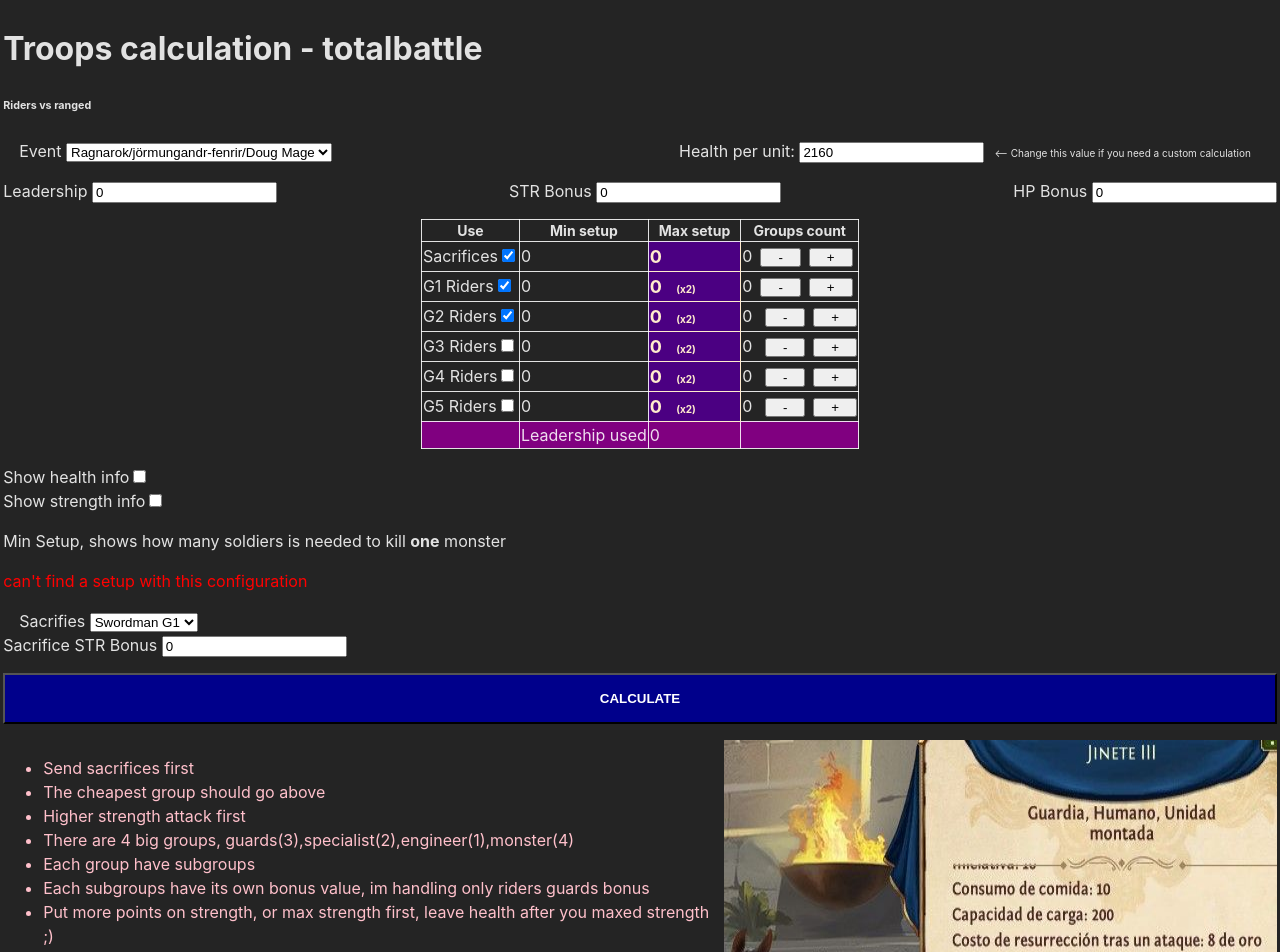
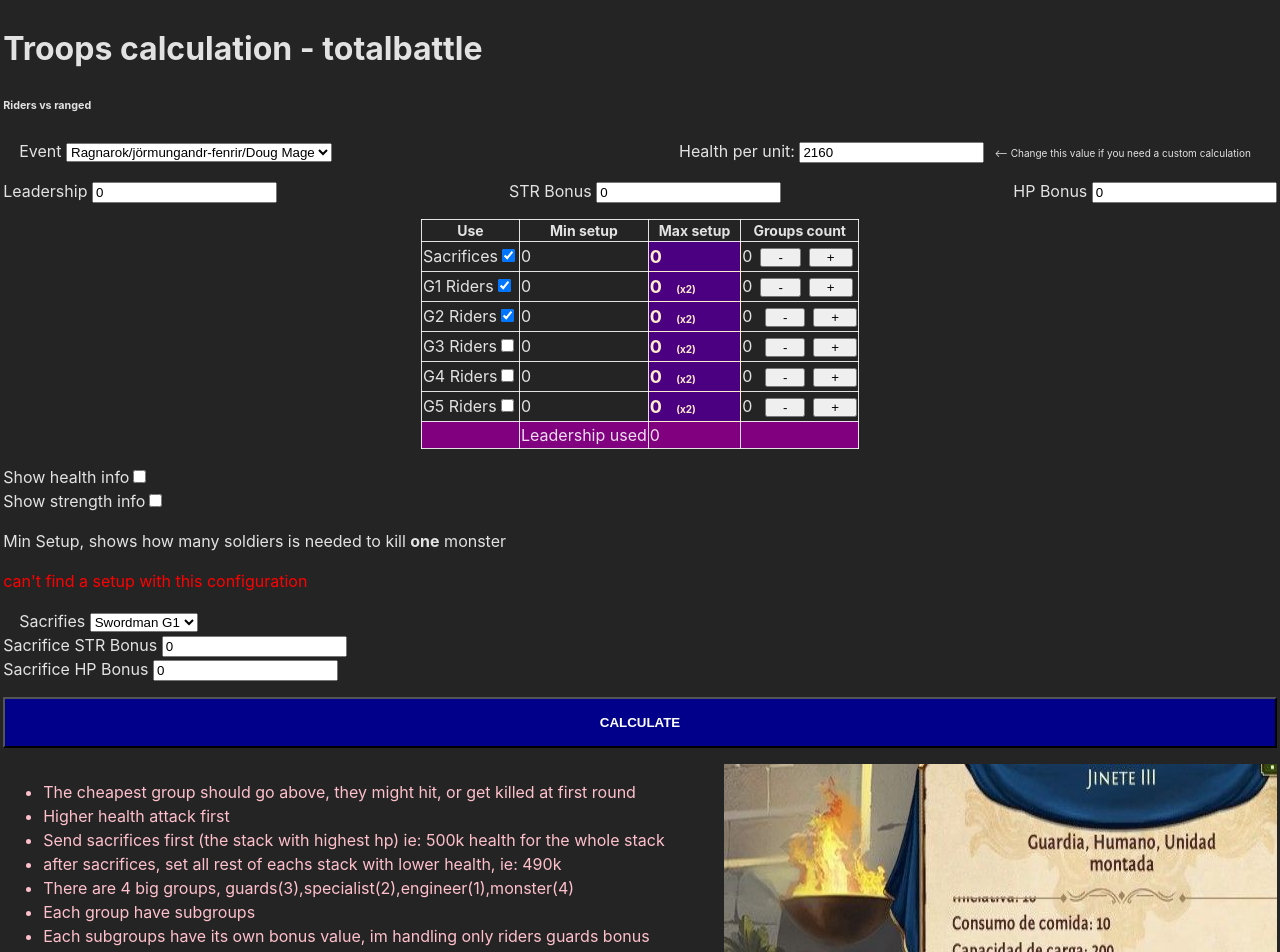
Before and after one commit to moigithub/totalbattlecaballitos, a React (Vite) app: page / in a window 1280 px wide. Shown: the top 952 px of the page. Built offline with nearby package versions, Linux system fonts and the light colour scheme.

Commit message:
add sacrifice hp bonus, edit notes

```diff
--- a/src/App.tsx
+++ b/src/App.tsx
@@ -24,11 +24,14 @@ const doomsdaySupervisor = {
 
 function App() {
   const bonusHP = useGuardsStore(state => state.bonusHP)
+  const setBonusHP = useGuardsStore(state => state.setBonusHP)
   const bonusSTR = useGuardsStore(state => state.bonusSTR)
-  const setBonusHP = useGuardsStore(state => state.setBonusHP)
   const setBonusSTR = useGuardsStore(state => state.setBonusSTR)
   const setSacrificeBonusSTR = useGuardsStore(state => state.setSacrificeBonusSTR)
   const sacrificeBonusSTR = useGuardsStore(state => state.sacrificeBonusSTR)
+  const setSacrificeBonusHP = useGuardsStore(state => state.setSacrificeBonusHP)
+  const sacrificeBonusHP = useGuardsStore(state => state.sacrificeBonusHP)
+
   const leadership = useGuardsStore(state => state.leadership)
   const setLeadership = useGuardsStore(state => state.setLeadership)
   const mobHealth = useGuardsStore(state => state.mobHealth)
@@ -87,8 +90,8 @@ function App() {
 
   useEffect(() => {
     setSacrifice({ str: sacrificeBase.BASESTR + (sacrificeBonusSTR * sacrificeBase.BASESTR) / 100 })
-    setSacrifice({ hp: sacrificeBase.BASEHP /*+ (sacrificeBonusHP * sacrificeBase.BASEHP) / 100*/ })
-  }, [sacrificeBase.BASESTR, sacrificeBase.BASEHP, sacrificeBonusSTR])
+    setSacrifice({ hp: sacrificeBase.BASEHP + (sacrificeBonusHP * sacrificeBase.BASEHP) / 100 })
+  }, [sacrificeBase.BASESTR, sacrificeBase.BASEHP, sacrificeBonusSTR, sacrificeBonusHP])
 
   const calculateStr = (bonusSTR: number) => {
     // calculate hp and str with bonus, for GUARDIANS/EJERCITO (spearman, archer, rider)
@@ -173,6 +176,12 @@ function App() {
     setSacrificeBonusSTR(value)
   }
 
+  const setAndSaveSacrificeBonusHp = (e: React.ChangeEvent<HTMLInputElement>) => {
+    const value = parseFloat(e.target.value)
+
+    setSacrificeBonusHP(value)
+  }
+
   const setAndSaveBonusStr = (e: React.ChangeEvent<HTMLInputElement>) => {
     const value = parseFloat(e.target.value)
 
@@ -214,27 +223,21 @@ function App() {
     let finalG4TroopsCount = 0
     let finalG5TroopsCount = 0
 
+    /*
+    el sacrificio debe tener mas "vida grupal" que todos, para que vaya primero
+     el resto puede tener cualquier valor siempre y cuando sea menor
+            */
+
+    let factor = 0
+    let maxLoop = 1000
+
     let sacrificeTroopsCount = 0
     let g1TroopsCount = 0
     let g2TroopsCount = 0
     let g3TroopsCount = 0
     let g4TroopsCount = 0
     let g5TroopsCount = 0
-
     /*
-             ¿que pasa si mando varios stacks, g1,g2,g3?
-             el sacrificio solo debe ser igual al mayor de todos
-             G1 es el mas tropas tiene
-            */
-    // debe tener mas fuerza que el grupo anterior, para que ataque primero
-    // no importa si completa un grupo para matar 1,
-    // calcular el monto minimo mayor al grupo anterior en fuerza
-
-    // calcular el factor/numero pa q al multiplicar se consuma el total leadership
-
-    let factor = 0
-    let maxLoop = 1000
-
     let g1Leadership = g1TroopsCount * rider1.LEADERSHIP
     let g2Leadership = g2TroopsCount * rider2.LEADERSHIP
     let g3Leadership = g3TroopsCount * rider3.LEADERSHIP
@@ -244,7 +247,13 @@ function App() {
 
     let totalLeadership =
       g1Leadership + g2Leadership + g3Leadership + g4Leadership + g5Leadership + sacrificeLeadership
-
+      */
+    let totalLeadership = 0
+    /**
+     * inicia con g5 troops,
+     * las siguientes tropas incrementa el "doble" (o un numero mayor)
+     * de esa forma tiene mas fuerza que el grupo anterior
+     */
     while (totalLeadership < leadership) {
       factor = factor + 1
       // calculate how many troops needed for each group to kill one mob,based on leadership
@@ -359,12 +368,12 @@ function App() {
         sacrificeTroopsCount = sacrificesNeededToKillOneMob * mult
       }
 
-      g1Leadership = g1TroopsCount * rider1.LEADERSHIP
-      g2Leadership = g2TroopsCount * rider2.LEADERSHIP
-      g3Leadership = g3TroopsCount * rider3.LEADERSHIP
-      g4Leadership = g4TroopsCount * rider4.LEADERSHIP
-      g5Leadership = g5TroopsCount * rider5.LEADERSHIP
-      sacrificeLeadership = sacrificeTroopsCount * sacrifice.LEADERSHIP
+      const g1Leadership = g1TroopsCount * rider1.LEADERSHIP
+      const g2Leadership = g2TroopsCount * rider2.LEADERSHIP
+      const g3Leadership = g3TroopsCount * rider3.LEADERSHIP
+      const g4Leadership = g4TroopsCount * rider4.LEADERSHIP
+      const g5Leadership = g5TroopsCount * rider5.LEADERSHIP
+      const sacrificeLeadership = sacrificeTroopsCount * sacrifice.LEADERSHIP
 
       totalLeadership =
         g1Leadership +
@@ -858,6 +867,16 @@ function App() {
               required
             />
           </div>
+          <div className='card'>
+            <label>Sacrifice HP Bonus </label>
+            <input
+              type='number'
+              value={sacrificeBonusHP}
+              step={0.1}
+              onChange={setAndSaveSacrificeBonusHp}
+              required
+            />
+          </div>
         </div>
       </div>
 
@@ -868,15 +887,24 @@ function App() {
       <div className='info'>
         <div>
           <ul style={{ color: 'pink' }}>
-            <li>Send sacrifices first</li>
-            <li>The cheapest group should go above</li>
-            <li>Higher strength attack first</li>
+            <li>
+              The cheapest group should go above, they might hit, or get killed at first round
+            </li>
+            <li>Higher health attack first</li>
+            <li>
+              Send sacrifices first (the stack with highest hp) ie: 500k health for the whole stack
+            </li>
+            <li>after sacrifices, set all rest of eachs stack with lower health, ie: 490k</li>
             <li>There are 4 big groups, guards(3),specialist(2),engineer(1),monster(4)</li>
             <li>Each group have subgroups</li>
             <li>Each subgroups have its own bonus value, im handling only riders guards bonus</li>
             <li>
               Put more points on strength, or max strength first, leave health after you maxed
-              strength ;)
+              strength,
+            </li>
+            <li>
+              you will lose your troops anyway (on events like doomsday), so better to kill the max
+              you can, and strength determines how hard you hit
             </li>
           </ul>
 
--- a/src/guardStore.ts
+++ b/src/guardStore.ts
@@ -17,6 +17,7 @@ interface Stats {
 interface GuardsStore {
   bonusHP: number
   bonusSTR: number
+  sacrificeBonusHP: number
   sacrificeBonusSTR: number
   leadership: number
   mobHealth: number
@@ -38,6 +39,7 @@ interface GuardsStore {
   // spearman5: Stats}
   setBonusHP: (value: number) => void
   setBonusSTR: (value: number) => void
+  setSacrificeBonusHP: (value: number) => void
   setSacrificeBonusSTR: (value: number) => void
   setLeadership: (value: number) => void
   setMobHealth: (value: number) => void
@@ -52,6 +54,7 @@ interface GuardsStore {
 export const useGuardsStore = create<GuardsStore>(set => ({
   bonusHP: 0,
   bonusSTR: 0,
+  sacrificeBonusHP: 0,
   sacrificeBonusSTR: 0,
   leadership: 0,
   mobHealth: 2160,
@@ -142,6 +145,9 @@ export const useGuardsStore = create<GuardsStore>(set => ({
   setSacrificeBonusSTR: value => {
     set(() => ({ sacrificeBonusSTR: value }))
   },
+  setSacrificeBonusHP: value => {
+    set(() => ({ sacrificeBonusHP: value }))
+  },
   setLeadership: value => {
     set(() => ({ leadership: value }))
   },
```
